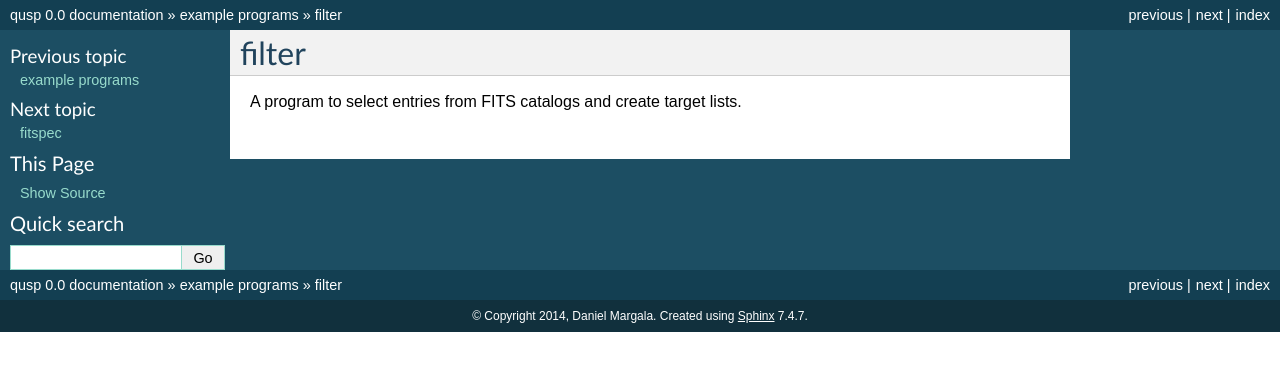
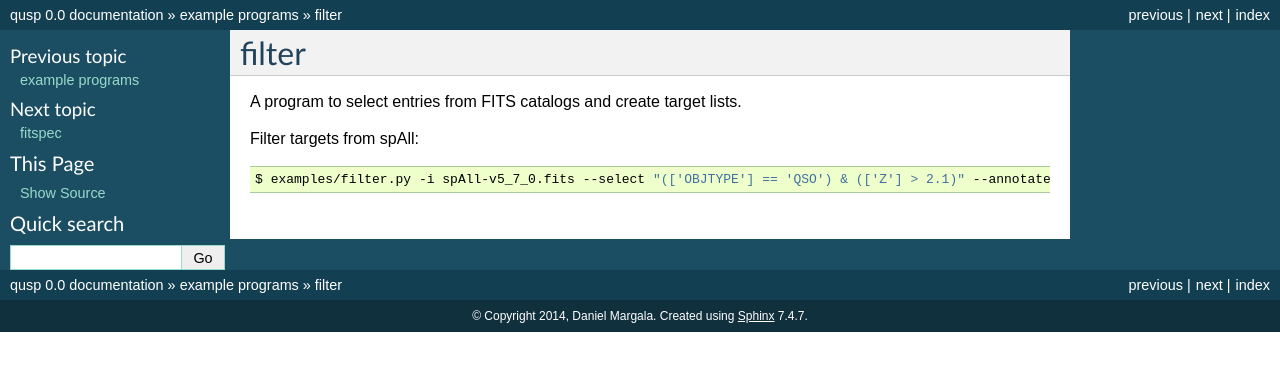
Before and after one commit to dmargala/qusp, a Sphinx documentation site: the page built from docs/src/examples/filter.rst, in a window 1280 px wide. Shown: the top 371 px of the page. Built offline with Sphinx 7.4.7, drawn with Linux system fonts in a browser that asks for light colours.

Commit message:
remove tbdata reference from examples

```diff
--- a/docs/index.rst
+++ b/docs/index.rst
@@ -7,7 +7,7 @@
 
 .. code-block:: bash
 
-    $ examples/filter.py -i spAll-v5_7_0.fits --select "(tbdata['OBJTYPE'] == 'QSO') & (tbdata['Z'] > 2.1)" --annotate 'ra:dec:z' --verbose --save quasars.txt
+    $ examples/filter.py -i spAll-v5_7_0.fits --select "(['OBJTYPE'] == 'QSO') & (['Z'] > 2.1)" --annotate 'ra:dec:z' --verbose --save quasars.txt
 
 The target module provides support for reading target lists:
 
--- a/docs/src/examples/filter.rst
+++ b/docs/src/examples/filter.rst
@@ -2,3 +2,9 @@
 ======
 
 A program to select entries from FITS catalogs and create target lists.
+
+Filter targets from spAll:
+
+.. code-block:: bash
+
+    $ examples/filter.py -i spAll-v5_7_0.fits --select "(['OBJTYPE'] == 'QSO') & (['Z'] > 2.1)" --annotate 'ra:dec:z' --verbose --save quasars.txt
```
